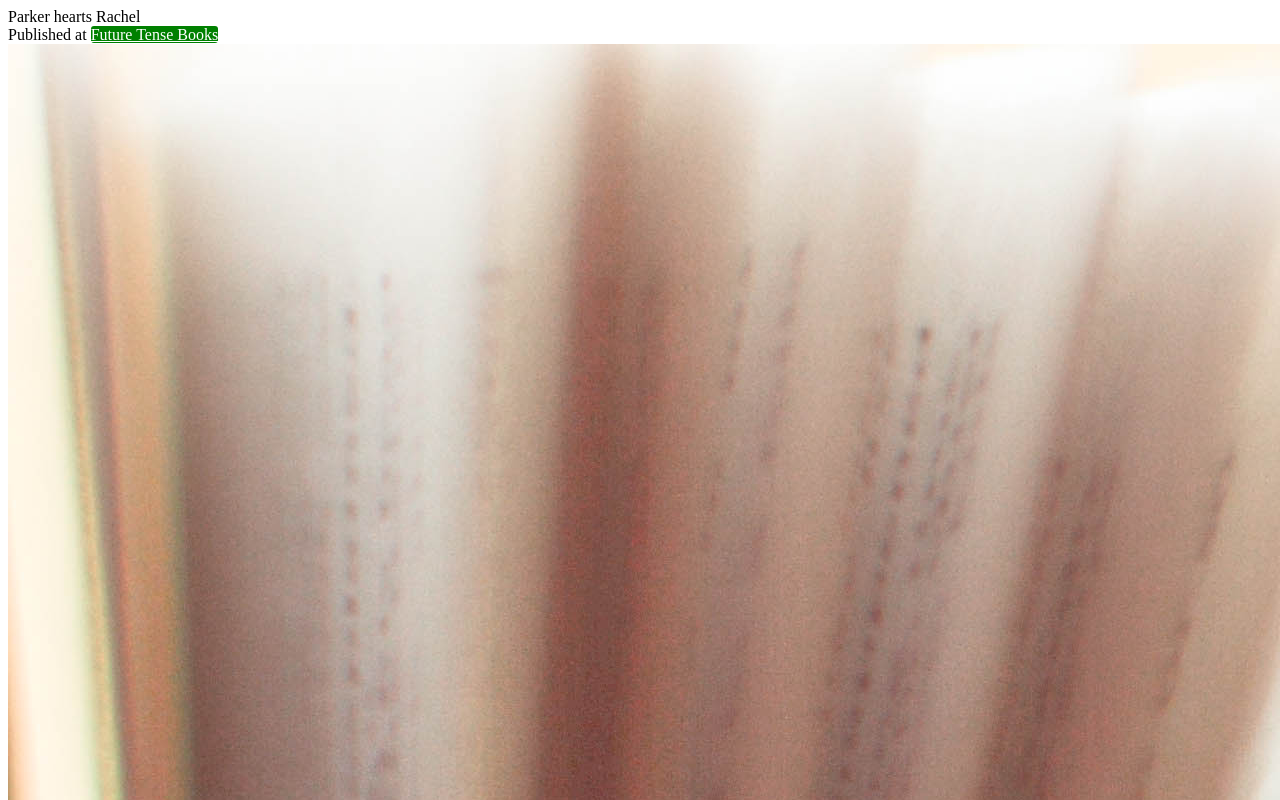
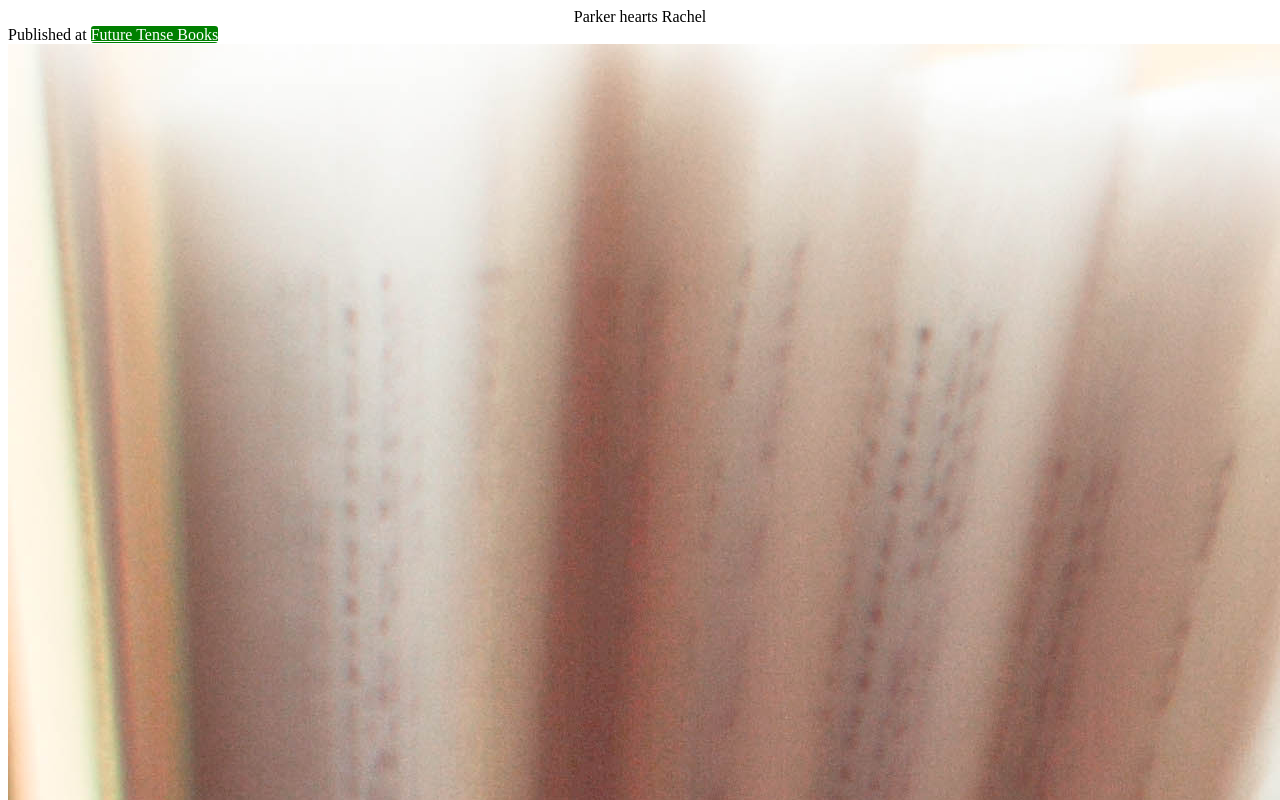
Before and after one commit to parkerwillisyoung/portfolio, a plain HTML site: page index.html in a window 1280 px wide. Shown: the top 800 px of the page. Drawn offline with Linux system fonts and the light colour scheme.

Commit message:
Update index.html

```diff
--- a/index.html
+++ b/index.html
@@ -3,7 +3,7 @@
   <title>lodged halfway into a wall</title>
 </head>
 <body>
-  <div>Parker hearts Rachel</div>
+  <div><center>Parker hearts Rachel</center></div>
   <div>Published at <a style="color: #fff; background-color: green; border-radius: 3px;" href="https://futuretensebooks.com/">Future Tense Books</a></div>
   <div><img style="height: 200;" src="book.jpg" alt="book" /></div>
 </body>
```
